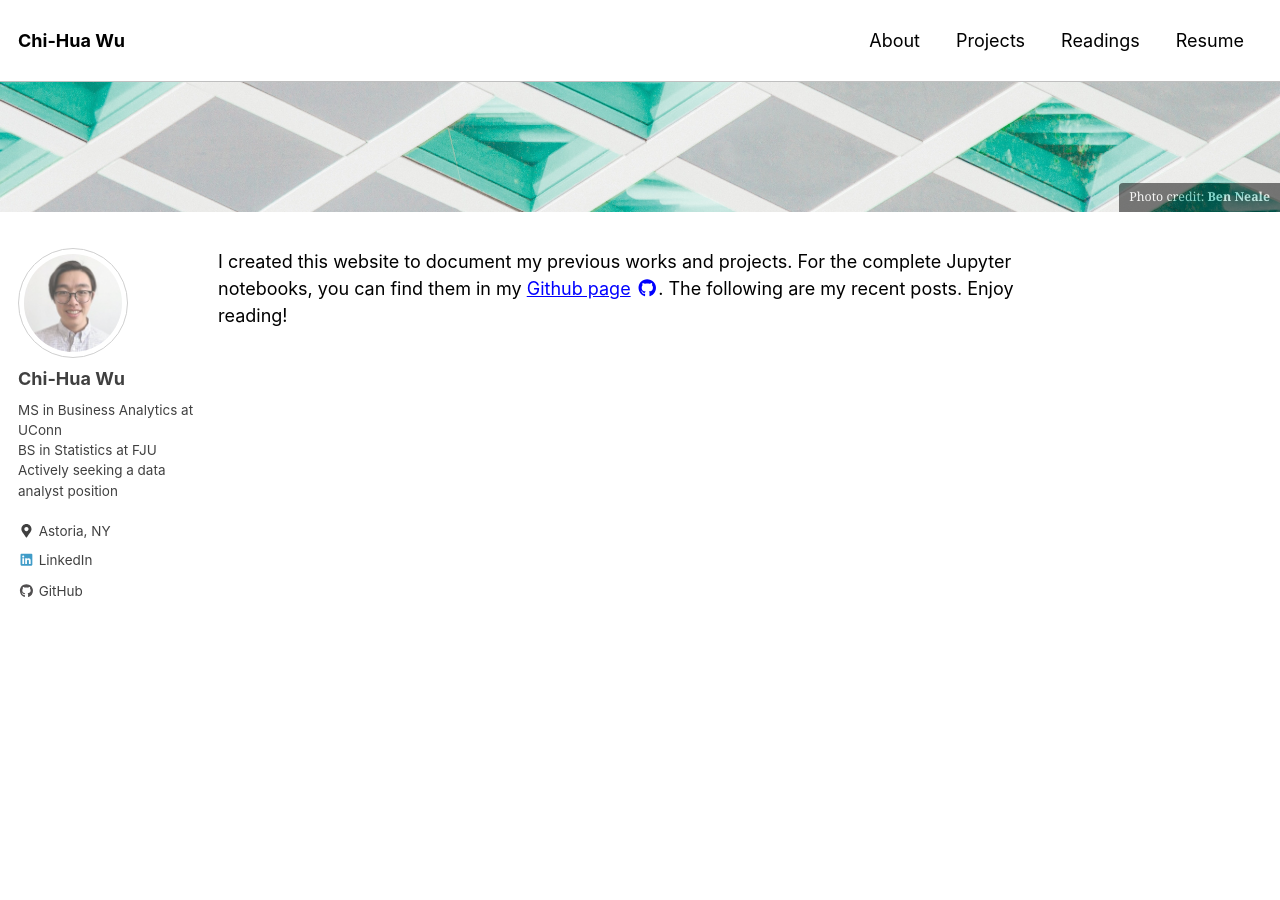
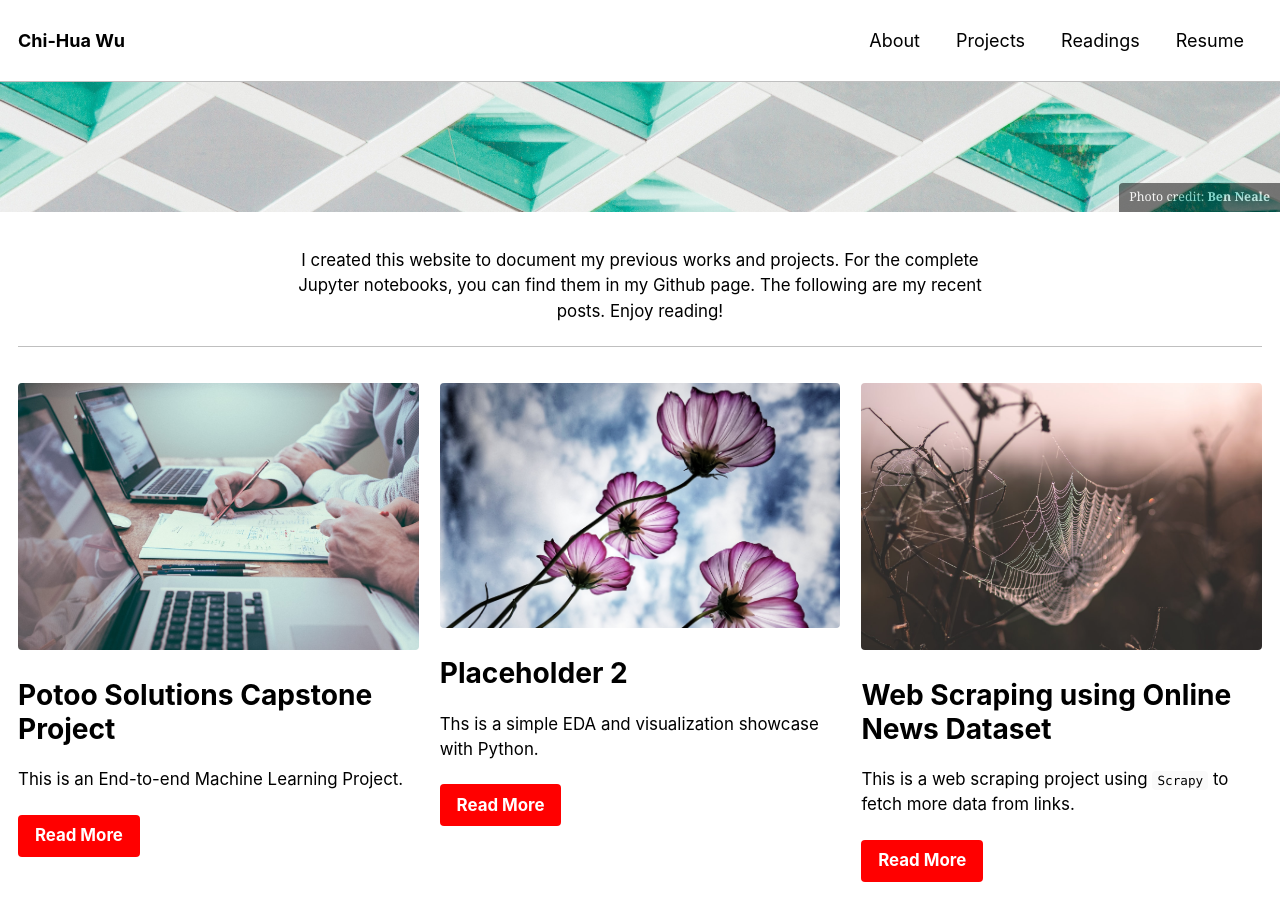
Before and after one commit to chw18019/chw18019.github.io, a Jekyll site: the page built from index.html, in a window 1280 px wide and 900 px high. Built offline with Jekyll 4.4.1, drawn with Linux system fonts in a browser that asks for light colours; nearby versions of some CDN libraries; the list of posts is cut into pages by our own code.

Commit message:
Update index.html

```diff
--- a/index.html
+++ b/index.html
@@ -1,9 +1,37 @@
 ---
-layout: archive
+layout: splash
 author_profile: true
 title: " "
 header:
   overlay_image: /assets/images/ben-neale.jpg
   caption: "Photo credit: [**Ben Neale**](https://unsplash.com)"
+intro:
+  - excerpt: 'I created this website to document my previous works and projects. For the complete Jupyter notebooks, you can find them in my Github page. The following are my recent posts. Enjoy reading! '
+feature_row:
+  - image_path: /assets/200504/scott-graham.jpeg
+    alt: "placeholder image 1"
+    title: "Potoo Solutions Capstone Project"
+    excerpt: "This is an End-to-end Machine Learning Project."
+    url: "https://chw18019.github.io/Potoo_solutions/"
+    btn_label: "Read More"
+    btn_class: "btn--primary"
+
+  - image_path: /assets/200217/ks-kyung.jpg
+    alt: "Data Visualization using Python"
+    title: "Placeholder 2"
+    excerpt: "Ths is a simple EDA and visualization showcase with Python."
+    url: "https://chw18019.github.io/Visualizaion/"
+    btn_label: "Read More"
+    btn_class: "btn--primary"
+
+  - image_path: /assets/190426/freestocks.jpeg
+    title: "Web Scraping using Online News Dataset"
+    excerpt: "This is a web scraping project using `Scrapy` to fetch more data from links."
+    url: "https://chw18019.github.io/online_news_web_scraping/"
+    btn_label: "Read More"
+    btn_class: "btn--primary"
+
 ---
-I created this website to document my previous works and projects. For the complete Jupyter notebooks, you can find them in my <a href="https://github.com/chw18019">Github page</a> <a href="https://github.com/chw18019"><i class="fab fa-fw fa-github" aria-hidden="true"></i></a>. The following are my recent posts. Enjoy reading!
+{% include feature_row id="intro" type="center" %}
+
+{% include feature_row %}
```
